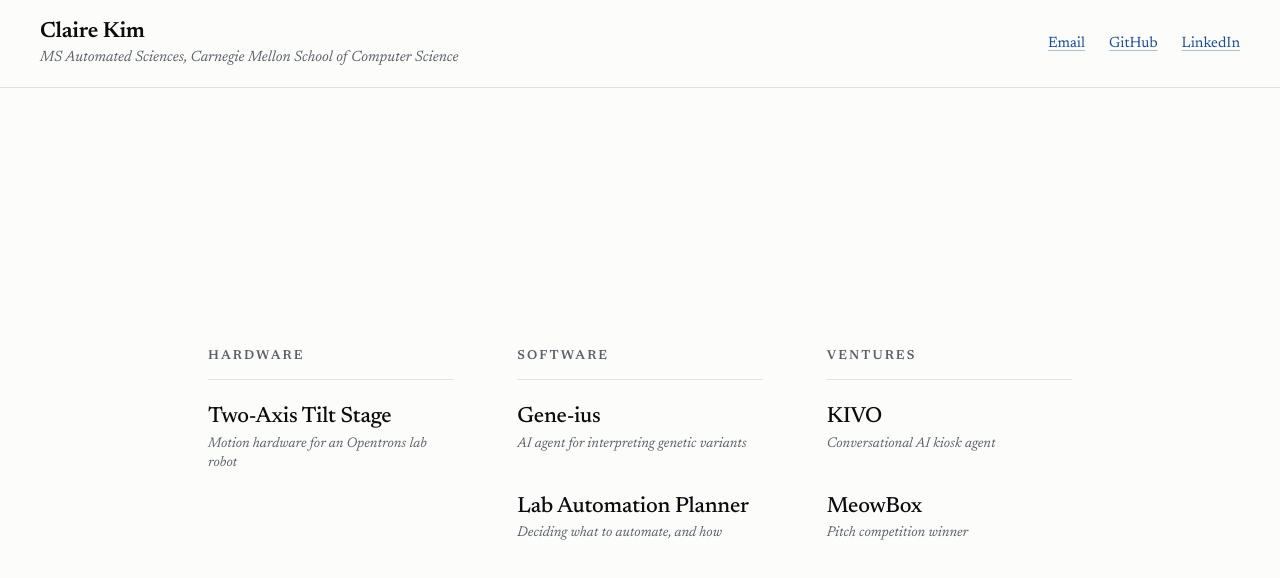
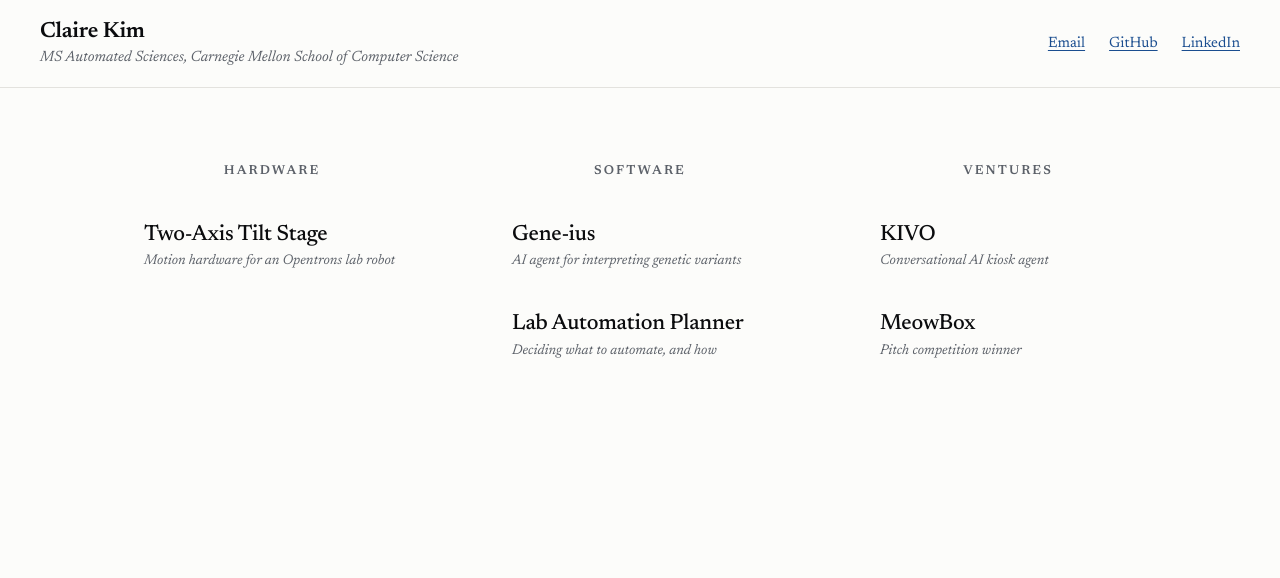
Before and after one commit to cykim5/cykim5.github.io, a plain HTML site: page index.html in a window 1280 px wide. Drawn offline with Linux system fonts and the light colour scheme.

Commit message:
Lift the columns, center the labels, underline the top links
Columns sit near the top with wider gutters, category labels are
centered with no rule beneath, and the masthead links carry a full
strength underline.

```diff
--- a/style.css
+++ b/style.css
@@ -75,7 +75,11 @@ a:focus-visible, button:focus-visible {
   line-height: 1.4;
 }
 .masthead-links { display: flex; gap: calc(var(--unit) * 3); flex: none; }
-.masthead-links a { font-size: 0.9375rem; white-space: nowrap; }
+.masthead-links a {
+  font-size: 0.9375rem; white-space: nowrap;
+  /* Full strength underline so the links read as links at this size. */
+  text-decoration-color: currentColor;
+}
 
 /* Links */
 a {
@@ -89,20 +93,23 @@ a {
 a:hover { text-decoration-color: currentColor; }
 
 /* Three labelled columns, centered in the page. */
-main { flex: 1; min-height: 0; display: grid; place-items: center; padding: calc(var(--unit) * 3); }
+main {
+  flex: 1; min-height: 0;
+  display: grid; place-items: start center;
+  padding: calc(var(--unit) * 9) calc(var(--unit) * 4) calc(var(--unit) * 4);
+}
 
 .columns {
-  width: min(54rem, 100%);
+  width: min(62rem, 100%);
   display: grid;
   grid-template-columns: repeat(3, 1fr);
-  gap: calc(var(--unit) * 8);
+  gap: calc(var(--unit) * 14);
   align-items: start;
 }
 
 .column-label {
-  margin: 0 0 calc(var(--unit) * 3);
-  padding-bottom: calc(var(--unit) * 1.5);
-  border-bottom: 1px solid var(--rule);
+  margin: 0 0 calc(var(--unit) * 5);
+  text-align: center;
   font-size: 0.8125rem; font-weight: 600;
   letter-spacing: 0.16em; text-transform: uppercase;
   color: var(--ink-muted);
```
